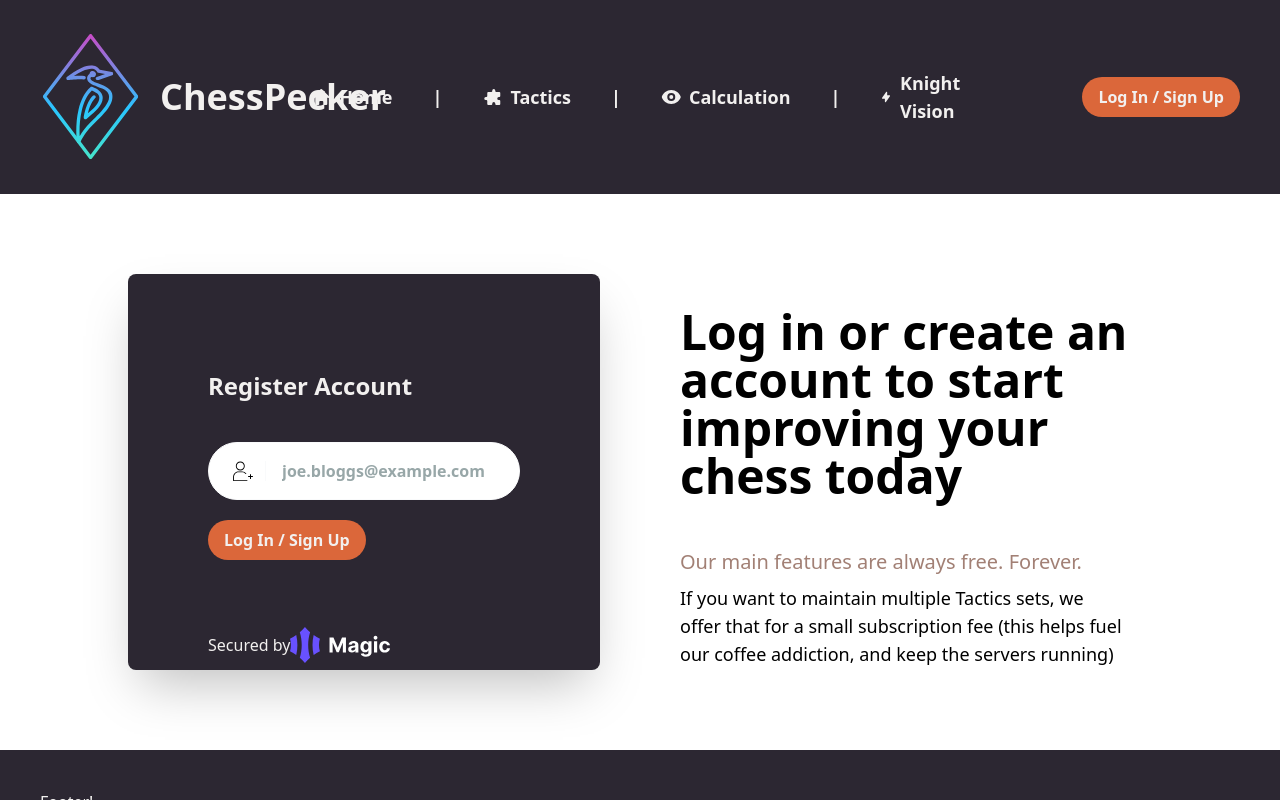
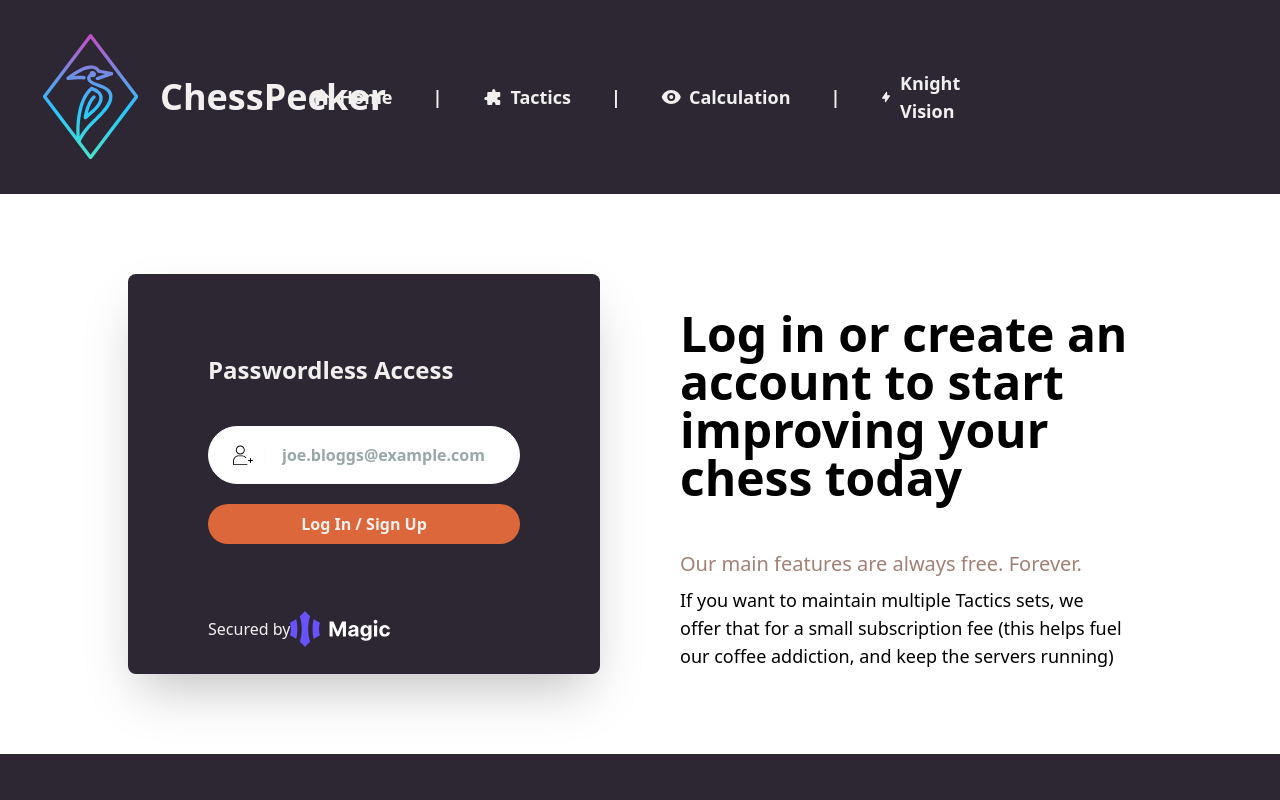
Before and after one commit to KeeghanM/chess-pecker, a Next.js app: page /login in a window 1280 px wide. Built offline with nearby package versions, Linux system fonts and the light colour scheme.

Commit message:
Login Form submit (alert)

```diff
--- a/components/Header.js
+++ b/components/Header.js
@@ -7,8 +7,7 @@
   PuzzleIcon,
 } from '@heroicons/react/solid'
 
-function Header() {
-  return (
+const Header = (props) => (
   <div>
     <section className="py-8 px-4 lg:px-10 bg-dark">
       <nav className="relative flex justify-between items-center">
@@ -37,7 +36,7 @@
           </ul>
         </div>
         <div>
-            <button class="inline-block py-2 px-4 text-light font-bold bg-primary hover:bg-accent-light hover:text-dark rounded-full transition duration-200">
+          <button style={{display: props.noCTA?"none":"inline-block"}} className="inline-block py-2 px-4 text-light font-bold bg-primary hover:bg-accent-light hover:text-dark rounded-full transition duration-200">
             <Link href="/login">
               Log In / Sign Up
             </Link>
@@ -47,6 +46,5 @@
     </section>
   </div>
 )
-}
 
 export default Header
--- a/components/Layout.js
+++ b/components/Layout.js
@@ -10,7 +10,7 @@
       <link rel="icon" href="/favicon.ico" />
     </Head>
     <div className="flex flex-col h-screen justify-between overflow-x-hidden">
-        <Header />
+        <Header noCTA={props.noCTA} />
 
         <Center>{props.children}</Center>
 
--- a/components/LoginForm.js
+++ b/components/LoginForm.js
@@ -1,28 +1,79 @@
-import Image from "next/image"
-import Link from "next/link"
+import Image from 'next/image'
+
+
+function loginForm(e) {
+  e.preventDefault()
+  alert(e.target.email.value)
+}
 
 function LoginForm() {
   return (
     <div className="w-full lg:w-1/2 px-10">
-        <div className="px-6 lg:px-20 pt-12 lg:pt-24 bg-dark text-light shadow-2xl rounded-lg">
-          <form action="#" _lpchecked="1">
-            <h3 className="mb-10 text-2xl font-bold font-heading">Register Account</h3>
+      <div className="px-6 lg:px-20 pt-12 lg:pt-20 bg-dark text-light shadow-2xl rounded-lg">
+        <form onSubmit={loginForm}>
+          <h3 className="mb-10 text-2xl font-bold font-heading">
+            Passwordless Access
+          </h3>
           <div className="flex items-center pl-6 mb-3 border border-gray-50 bg-white rounded-full">
             <span className="inline-block pr-3 border-r border-gray-50">
-                <svg className="w-5 h-5" width="20" height="21" viewbox="0 0 20 21" fill="none" xmlns="http://www.w3.org/2000/svg"><path fill-rule="evenodd" clip-rule="evenodd" d="M7.29593 0.492188C4.81333 0.492188 2.80078 2.50474 2.80078 4.98734C2.80078 7.46993 4.81333 9.48248 7.29593 9.48248C9.77851 9.48248 11.7911 7.46993 11.7911 4.98734C11.7911 2.50474 9.77851 0.492188 7.29593 0.492188ZM3.69981 4.98734C3.69981 3.00125 5.30985 1.39122 7.29593 1.39122C9.28198 1.39122 10.892 3.00125 10.892 4.98734C10.892 6.97342 9.28198 8.58346 7.29593 8.58346C5.30985 8.58346 3.69981 6.97342 3.69981 4.98734Z" fill="black"></path><path d="M5.3126 10.3816C2.38448 10.3816 0.103516 13.0524 0.103516 16.2253V19.8214C0.103516 20.0696 0.304772 20.2709 0.55303 20.2709H14.0385C14.2867 20.2709 14.488 20.0696 14.488 19.8214C14.488 19.5732 14.2867 19.3719 14.0385 19.3719H1.00255V16.2253C1.00255 13.4399 2.98344 11.2806 5.3126 11.2806H9.27892C10.5443 11.2806 11.6956 11.9083 12.4939 12.9335C12.6465 13.1293 12.9289 13.1644 13.1248 13.0119C13.3207 12.8594 13.3558 12.5769 13.2033 12.381C12.2573 11.1664 10.8566 10.3816 9.27892 10.3816H5.3126Z" fill="black"></path><rect x="15" y="15" width="5" height="1" rx="0.5" fill="black"></rect><rect x="17" y="18" width="5" height="1" rx="0.5" transform="rotate(-90 17 18)" fill="black"></rect></svg></span>
-              <input className="w-full pr-6 pl-4 py-4 font-bold placeholder-accent-light text-dark rounded-r-full focus:outline-none" type="email" placeholder="joe.bloggs@example.com"  />
+              <svg
+                className="w-5 h-5"
+                width="20"
+                height="21"
+                viewbox="0 0 20 21"
+                fill="none"
+                xmlns="http://www.w3.org/2000/svg"
+              >
+                <path
+                  fill-rule="evenodd"
+                  clip-rule="evenodd"
+                  d="M7.29593 0.492188C4.81333 0.492188 2.80078 2.50474 2.80078 4.98734C2.80078 7.46993 4.81333 9.48248 7.29593 9.48248C9.77851 9.48248 11.7911 7.46993 11.7911 4.98734C11.7911 2.50474 9.77851 0.492188 7.29593 0.492188ZM3.69981 4.98734C3.69981 3.00125 5.30985 1.39122 7.29593 1.39122C9.28198 1.39122 10.892 3.00125 10.892 4.98734C10.892 6.97342 9.28198 8.58346 7.29593 8.58346C5.30985 8.58346 3.69981 6.97342 3.69981 4.98734Z"
+                  fill="black"
+                ></path>
+                <path
+                  d="M5.3126 10.3816C2.38448 10.3816 0.103516 13.0524 0.103516 16.2253V19.8214C0.103516 20.0696 0.304772 20.2709 0.55303 20.2709H14.0385C14.2867 20.2709 14.488 20.0696 14.488 19.8214C14.488 19.5732 14.2867 19.3719 14.0385 19.3719H1.00255V16.2253C1.00255 13.4399 2.98344 11.2806 5.3126 11.2806H9.27892C10.5443 11.2806 11.6956 11.9083 12.4939 12.9335C12.6465 13.1293 12.9289 13.1644 13.1248 13.0119C13.3207 12.8594 13.3558 12.5769 13.2033 12.381C12.2573 11.1664 10.8566 10.3816 9.27892 10.3816H5.3126Z"
+                  fill="black"
+                ></path>
+                <rect
+                  x="15"
+                  y="15"
+                  width="5"
+                  height="1"
+                  rx="0.5"
+                  fill="black"
+                ></rect>
+                <rect
+                  x="17"
+                  y="18"
+                  width="5"
+                  height="1"
+                  rx="0.5"
+                  transform="rotate(-90 17 18)"
+                  fill="black"
+                ></rect>
+              </svg>
+            </span>
+            <input
+              className="w-full pr-6 pl-4 py-4 font-bold placeholder-accent-light text-dark rounded-r-full focus:outline-none"
+              type="email"
+              placeholder="joe.bloggs@example.com"
+              id="email"
+            />
           </div>
           <div className="my-5">
-            <button class="inline-block py-2 px-4 text-light font-bold bg-primary hover:bg-accent-light hover:text-dark rounded-full transition duration-200">
-              <Link href="/login">
+            <button type="submit" class="inline-block w-full py-2 px-4 text-light font-bold bg-primary hover:bg-accent-light hover:text-dark rounded-full transition duration-200">
               Log In / Sign Up
-              </Link>
             </button>
           </div>
         </form>
-          <div className="pt-10 flex items-center space-x-10">
+        <div className="pt-10 pb-5 flex items-center space-x-10">
           <div>Secured by</div>
-              <Image className="pl-2" src="/Magic_Horizontal_White.svg" height="50px" width="100px" />
+          <Image
+            className="pl-2"
+            src="/Magic_Horizontal_White.svg"
+            height="50px"
+            width="100px"
+          />
         </div>
       </div>
     </div>
--- a/pages/login.js
+++ b/pages/login.js
@@ -3,7 +3,7 @@
 
 function Login() {
     return (
-        <Layout>
+        <Layout noCTA>
             <section class="py-20 2xl:py-40 overflow-hidden"><div class="container px-4 mx-auto">
             <div class="max-w-5xl mx-auto">
                 <div class="flex flex-wrap items-center -mx-10">
```
Lines whose indentation alone changed are shown as unchanged.
